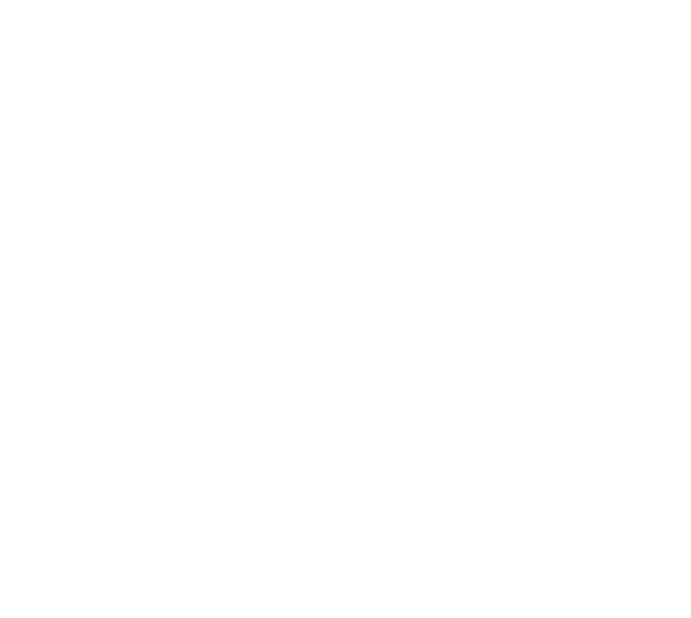
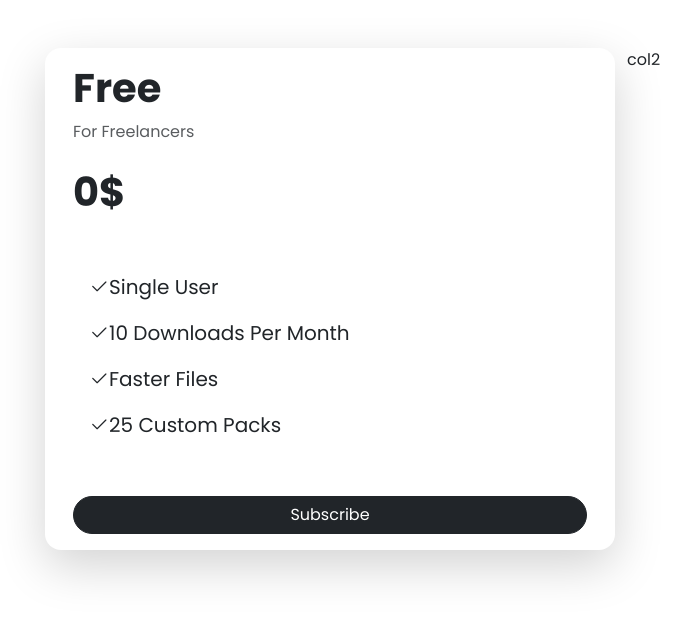
Before and after one commit to Vahidpro/bootstrap-components, a plain HTML site: page index.html in a window 1280 px wide. Shown: the whole page, without its empty margins (25-716 px from the left). Drawn offline with nearby package versions, Linux system fonts and the light colour scheme.

Commit message:
Added first card with basic style

```diff
--- a/index.html
+++ b/index.html
@@ -14,6 +14,29 @@
 </head>
 
 <body>
+
+    <div class="container">
+        <div class="row mt-5">
+            <!-- Card 1 -->
+            <div class="card rounded-4 shadow-lg border-0 mb-5 col-md-6">
+                <div class="card-body">
+                    <div>
+                        <h1 class="fw-bold">Free</h1>
+                        <p class="text-muted">For Freelancers</p>
+                    </div>
+                    <h2 class="fs-1 fw-bold mt-4 mb-5">0$</h2>
+                    <ul class="list-group list-group-flush fs-5 mb-5 mt-4 vstack g-4">
+                        <li class="list-group-item border-0"><i class="bi bi-check2 "></i>Single User</li>
+                        <li class="list-group-item border-0"><i class="bi bi-check2 "></i>10 Downloads Per Month</li>
+                        <li class="list-group-item border-0"><i class="bi bi-check2 "></i>Faster Files</li>
+                        <li class="list-group-item border-0"><i class="bi bi-check2 "></i>25 Custom Packs</li>
+                    </ul>
+                    <button class="btn btn-dark rounded-5 w-100">Subscribe</button>
+                </div>
+            </div>
+            <div class="col-md-6">col2</div>
+        </div>
+    </div>
     <script src="./js/bootstrap.bundle.min.js"></script>
 </body>
 
```
